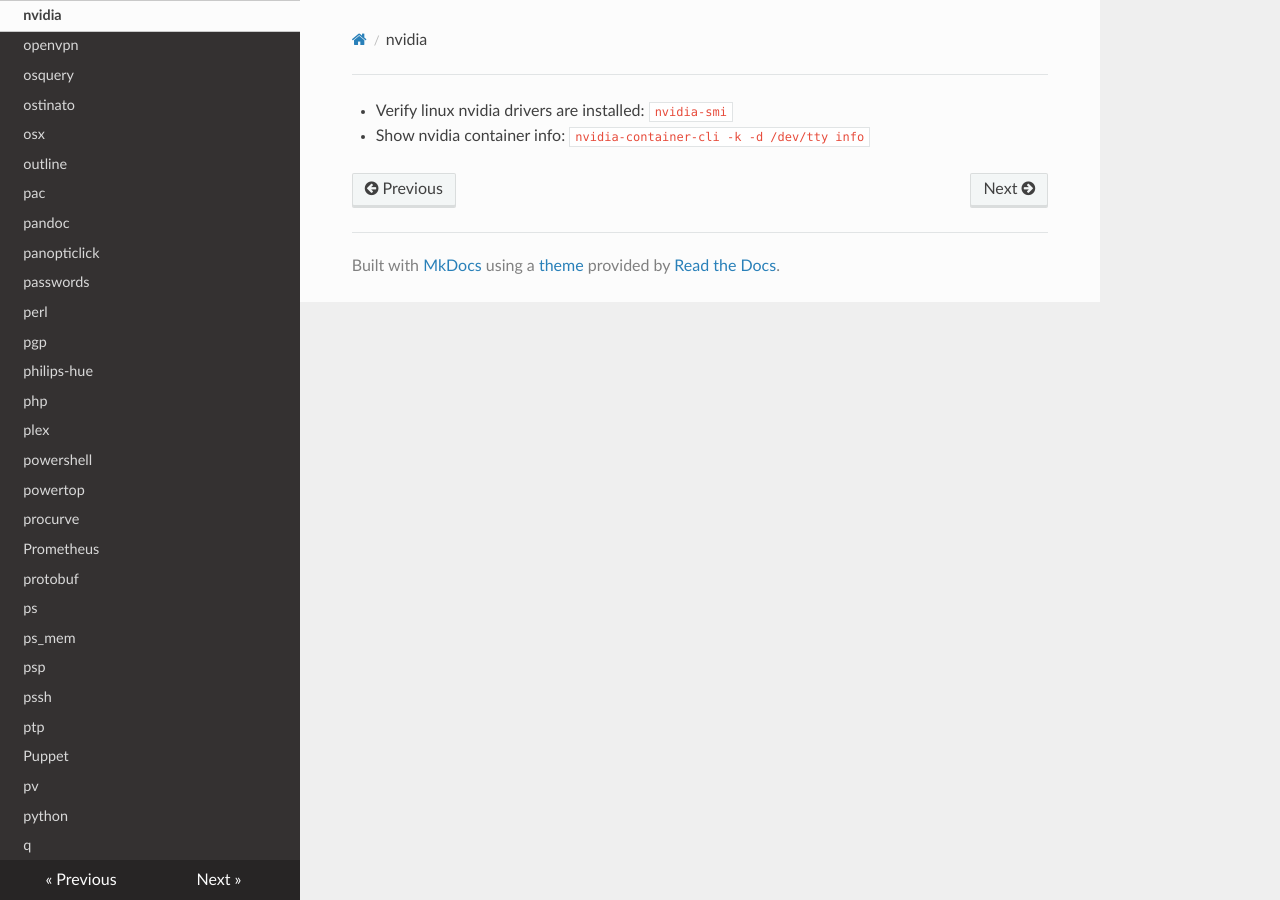
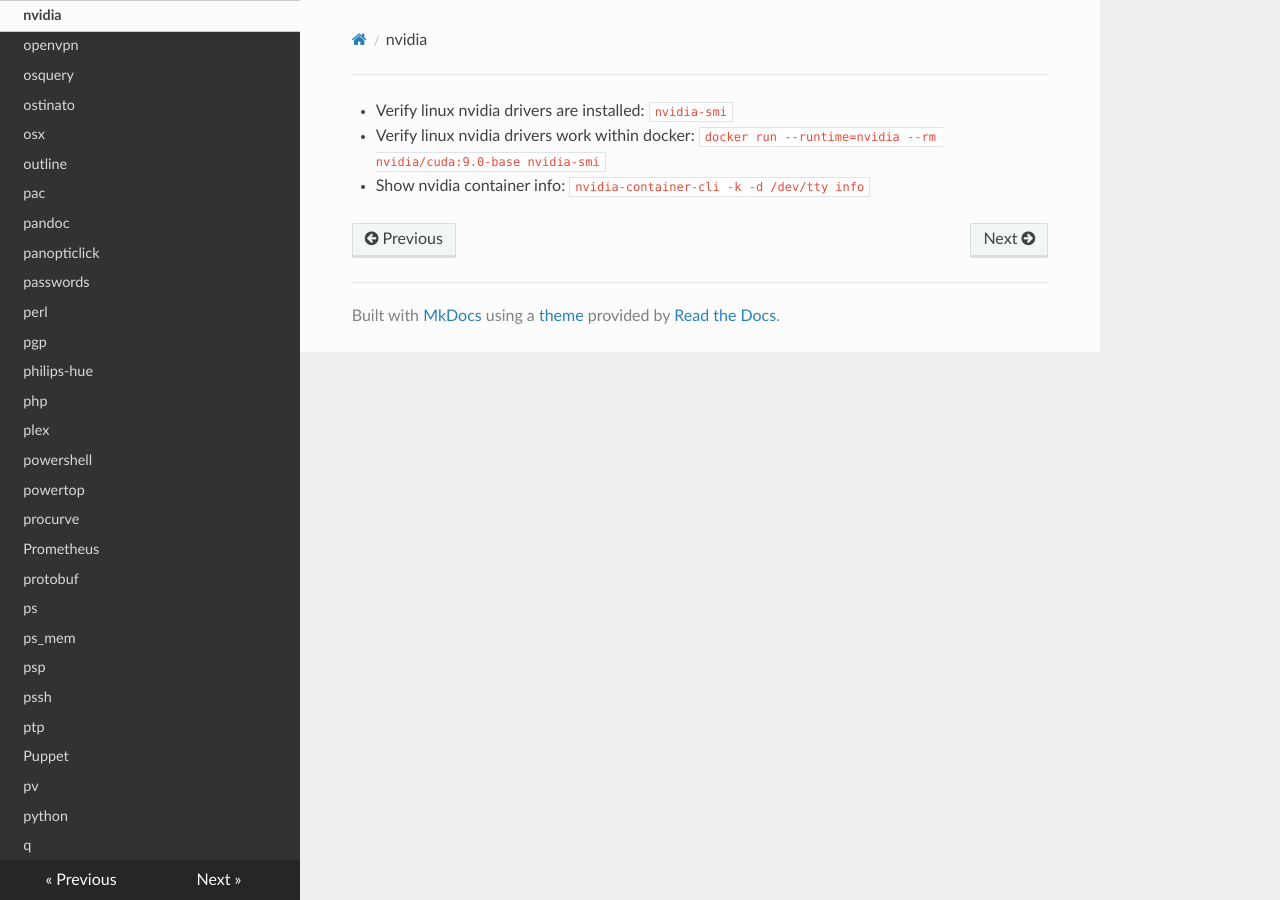
Before and after one commit to lando-cal/tech-notes, an MkDocs documentation site: the page built from docs/nvidia.md, in a window 1280 px wide. Built offline with MkDocs 1.6.1, drawn with Linux system fonts in a browser that asks for light colours; nearby versions of some CDN libraries.

Commit message:
Add docker nvidia-smi

```diff
--- a/docs/nvidia.md
+++ b/docs/nvidia.md
@@ -1,4 +1,5 @@
 Title: nvidia
 
 - Verify linux nvidia drivers are installed: `nvidia-smi`
+- Verify linux nvidia drivers work within docker: `docker run --runtime=nvidia --rm nvidia/cuda:9.0-base nvidia-smi`
 - Show nvidia container info: `nvidia-container-cli -k -d /dev/tty info`
```
